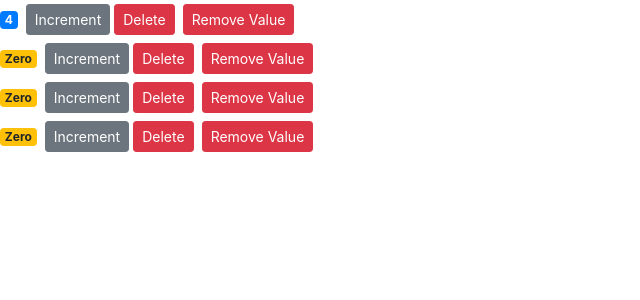
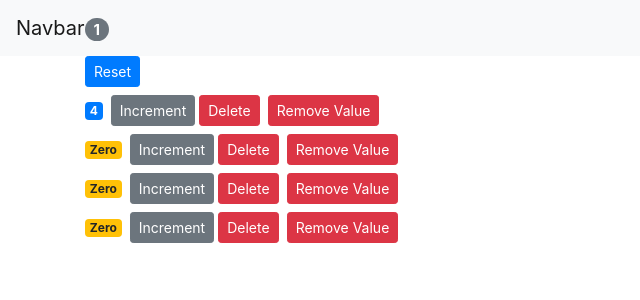
Before and after one commit to nghuuton/react-lession-1, a React (Create React App) app: page / in a window 1280 px wide. Shown: the top 300 px of the page, without its empty margins (0-640 px from the left). Built offline with nearby package versions, Linux system fonts and the light colour scheme.

Commit message:
Component Sync

```diff
--- a/src/App.js
+++ b/src/App.js
@@ -3,7 +3,84 @@ import React, { Component } from "react";
 // import { getMovies } from "./services/fakeMovieService";
 // import Counter from './components/counter'
 import Counters from "./components/counters";
+import NavBar from "./components/navbar";
 class App extends Component {
+  constructor(props) {
+    super(props);
+    this.state = {
+      counters: [
+        { id: 1, value: 4 },
+        { id: 2, value: 0 },
+        { id: 3, value: 0 },
+        { id: 4, value: 0 },
+      ],
+    };
+    this.handleDelete = this.handleDelete.bind(this);
+    this.increment = this.increment.bind(this);
+    this.removeValue = this.removeValue.bind(this);
+    this.reset = this.reset.bind(this);
+  }
+
+  handleDelete(counterId) {
+    const counters = this.state.counters.filter((c) => c.id !== counterId);
+    this.setState({ counters });
+  }
+
+  increment(counter, value) {
+    // C1
+    // const { counters } = this.state;
+    // const index = counters.indexOf(counter);
+    // this.setState({
+    //   counters: [
+    //     ...counters.slice(0, index),
+    //     {
+    //       ...counter,
+    //       value: counter.value + value,
+    //     },
+    //     ...counters.slice(index + 1),
+    //   ],
+    // });
+
+    // C2
+    const counters = [...this.state.counters];
+    const index = counters.indexOf(counter);
+    counters[index] = { ...counter };
+    counters[index].value = counter.value + value;
+    this.setState({
+      counters,
+    });
+  }
+
+  removeValue(counter) {
+    // C1
+    // const { counters } = this.state;
+    // const index = counters.indexOf(counter);
+    // this.setState({
+    //   counters: [
+    //     ...counters.slice(0, index),
+    //     {
+    //       ...counter,
+    //       value: 0,
+    //     },
+    //     ...counters.slice(index + 1),
+    //   ],
+    // });
+    // C2
+    const counters = [...this.state.counters];
+    const index = counters.indexOf(counter);
+    counters[index] = { ...counter };
+    counters[index].value = 0;
+    this.setState({ counters });
+  }
+  reset() {
+    const { counters } = this.state;
+    const newData = counters.map((c) => {
+      c.value = 0;
+      return c;
+    });
+    this.setState({ counters: newData });
+  }
+
   // constructor(props) {
   //   super(props);
   //   this.state = {
@@ -21,11 +98,22 @@ class App extends Component {
   render() {
     // const { movies, count } = this.state;
     // if (count === 0) return <span>There are no movies in the databases.</span>;
+    const { counters } = this.state;
     return (
       <React.Fragment>
-        <Counters />
+        <NavBar totalCounters={counters.filter((c) => c.value > 0).length} />
+        <main className="container">
+          <Counters
+            counters={counters}
+            onReset={this.reset}
+            onIncreament={this.increment}
+            onRemoveValue={this.removeValue}
+            onDelete={this.handleDelete}
+          />
+        </main>
+
         {/* <Counter /> */}
-        {/* <div className="contrainer">
+        {/* <div className="container">
           <p>Showing {count} movies in the databases.</p>
           <div className="row">
             <div className="col">
--- a/src/components/counter.jsx
+++ b/src/components/counter.jsx
@@ -1,33 +1,33 @@
 import React, { Component } from "react";
 import classNames from "classnames";
 class Counter extends Component {
-  constructor(props) {
-    super(props);
-    this.state = {
-      value: this.props.counter.value,
-      // tags: ["tag1", "tag2", "tag3"],
-    };
-  }
+  // constructor(props) {
+  //   super(props);
+  //   this.state = {
+  //     value: this.props.counter.value,
+  //     // tags: ["tag1", "tag2", "tag3"],
+  //   };
+  // }
 
   formatCount() {
-    const { value } = this.state;
+    const value = this.props.counter.value;
     return value === 0 ? "Zero" : value;
   }
 
-  increment() {
-    return () => {
-      this.setState({
-        value: this.state.value + 1,
-      });
-    };
-  }
-  removeValue() {
-    return () => {
-      this.setState({
-        value: 0,
-      });
-    };
-  }
+  // increment() {
+  //   return () => {
+  //     this.setState({
+  //       value: this.props.counter.value + 1,
+  //     });
+  //   };
+  // }
+  // removeValue() {
+  //   return () => {
+  //     this.setState({
+  //       value: 0,
+  //     });
+  //   };
+  // }
   // ListenEventDelete(id) {
   //   return () => {
   //     this.props.deleteCounter(id);
@@ -35,22 +35,23 @@ class Counter extends Component {
   // }
 
   render() {
-    const { value /*tags*/ } = this.state;
+    // const { value /*tags*/ } = this.props.counter.value;
     // const { children } = this.props;
-    const { deleteCounter, counter /*increment, removeValue*/ } = this.props;
+    const { deleteCounter, counter, increment, removeValue } = this.props;
     return (
       <div className="counter">
         {/* {children} */}
         <span
-          className={classNames("badge badge-primary mr-2", {
-            "badge-warning": value === 0,
+          className={classNames("badge mr-2 ", {
+            "badge-primary": counter.value > 0,
+            "badge-warning": counter.value === 0,
           })}
         >
           {this.formatCount()}
         </span>
         <button
           className="btn btn-secondary primary btn-sm"
-          onClick={this.increment()}
+          onClick={() => increment(counter, 1)}
         >
           Increment
         </button>
@@ -61,7 +62,7 @@ class Counter extends Component {
           Delete
         </button>
         <button
-          onClick={this.removeValue()}
+          onClick={() => removeValue(counter)}
           className="btn btn-danger btn-sm m-1"
         >
           Remove Value
--- a/src/components/counters.jsx
+++ b/src/components/counters.jsx
@@ -2,65 +2,24 @@ import React, { Component } from "react";
 import Counter from "./counter";
 
 class Counters extends Component {
-  constructor(props) {
-    super(props);
-    this.state = {
-      counters: [
-        { id: 1, value: 4 },
-        { id: 2, value: 0 },
-        { id: 3, value: 0 },
-        { id: 4, value: 0 },
-      ],
-    };
-    this.handleDelete = this.handleDelete.bind(this);
-    // this.increment = this.increment.bind(this);
-    // this.removeValue = this.removeValue.bind(this);
-  }
-
-  handleDelete(counterId) {
-    const counters = this.state.counters.filter((c) => c.id !== counterId);
-    this.setState({ counters });
-  }
-
-  // increment(counter, value) {
-  //   const { counters } = this.state;
-  //   const index = counters.indexOf(counter);
-  //   this.setState({
-  //     counters: [
-  //       ...counters.slice(0, index),
-  //       {
-  //         ...counter,
-  //         value: counter.value + value,
-  //       },
-  //       ...counters.slice(index + 1),
-  //     ],
-  //   });
-  // }
-
-  // removeValue(counter) {
-  //   const { counters } = this.state;
-  //   const index = counters.indexOf(counter);
-  //   this.setState({
-  //     counters: [
-  //       ...counters.slice(0, index),
-  //       {
-  //         ...counter,
-  //         value: 0,
-  //       },
-  //       ...counters.slice(index + 1),
-  //     ],
-  //   });
-  // }
-
   render() {
-    const { counters } = this.state;
+    const {
+      counters,
+      onIncreament,
+      onDelete,
+      onRemoveValue,
+      onReset,
+    } = this.props;
     return (
       <div>
+        <button onClick={onReset} className="btn btn-primary btn-sm mb-1">
+          Reset
+        </button>
         {counters.map((counter) => (
           <Counter
-            // increment={this.increment}
-            deleteCounter={this.handleDelete}
-            // removeValue={this.removeValue}
+            increment={onIncreament}
+            deleteCounter={onDelete}
+            removeValue={onRemoveValue}
             counter={counter}
             key={counter.id}
           >
--- /dev/null
+++ b/src/components/navbar.jsx
@@ -0,0 +1,18 @@
+import React, { Component } from "react";
+
+class NavBar extends Component {
+  render() {
+    return (
+      <nav className="navbar navbar-light bg-light">
+        <a className="navbar-brand">
+          Navbar
+          <span className="badge badge-pill badge-secondary">
+            {this.props.totalCounters}
+          </span>
+        </a>
+      </nav>
+    );
+  }
+}
+
+export default NavBar;
```
